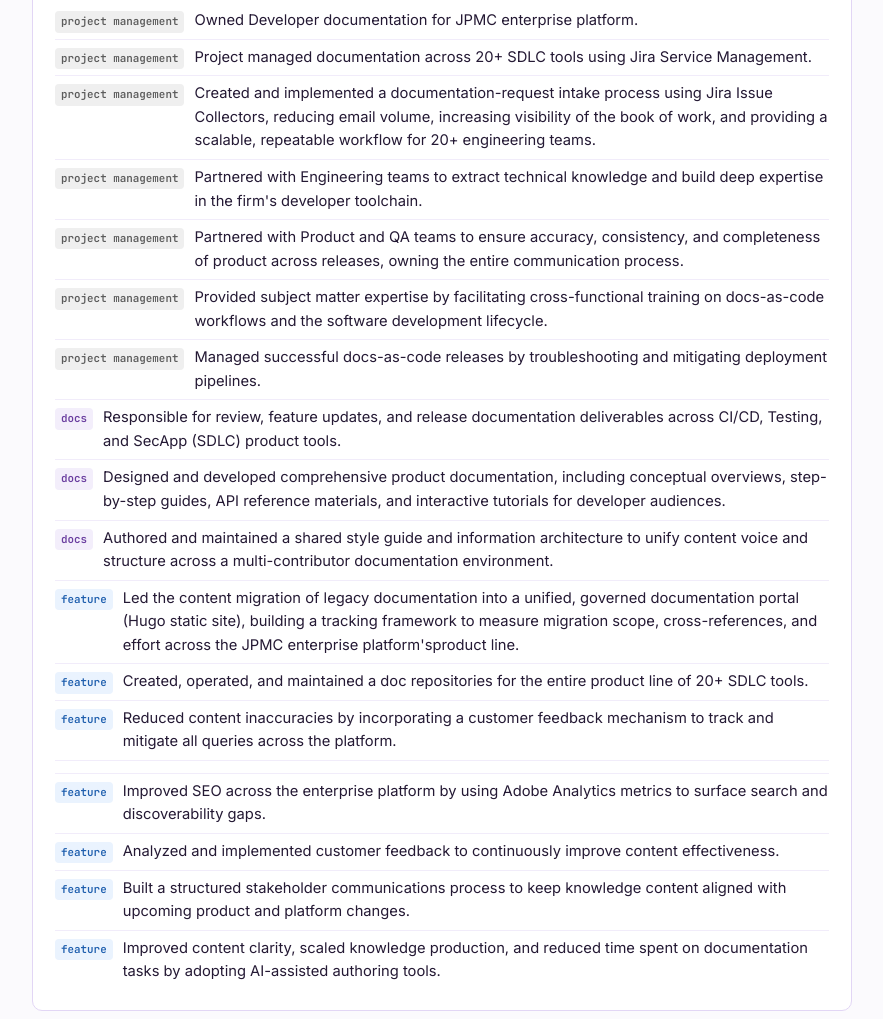
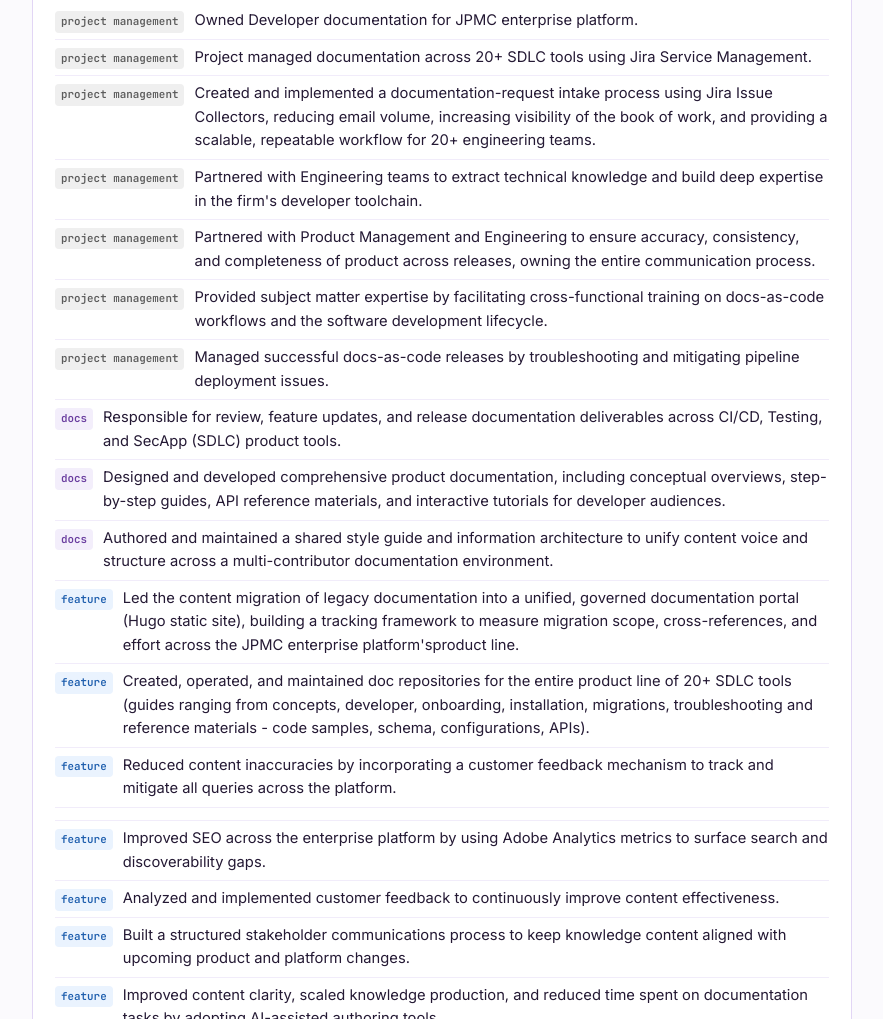
Before and after one commit to purplelitemij/resume2026, a website: page index.html in a window 1280 px wide. Shown: the part 977-1996 px from the top of the page, without its empty margins (338-1221 px from the left). Drawn offline with Linux system fonts and the light colour scheme.

Commit message:
resume changes and resume pdf rebuild

```diff
--- a/index.html
+++ b/index.html
@@ -405,14 +405,14 @@
           <li><span class="commit-tag tag-chore">project management</span> Project managed documentation across 20+ SDLC tools using Jira Service Management.</li>
           <li><span class="commit-tag tag-chore">project management</span> Created and implemented a documentation-request intake process using Jira Issue Collectors, reducing email volume, increasing visibility of the book of work, and providing a scalable, repeatable workflow for 20+ engineering teams.</li>
           <li><span class="commit-tag tag-chore">project management</span> Partnered with Engineering teams to extract technical knowledge and build deep expertise in the firm's developer toolchain.</li>
-          <li><span class="commit-tag tag-chore">project management</span> Partnered with Product and QA teams to ensure accuracy, consistency, and completeness of product across releases, owning the entire communication process.</li>
+          <li><span class="commit-tag tag-chore">project management</span> Partnered with Product Management and Engineering to ensure accuracy, consistency, and completeness of product across releases, owning the entire communication process.</li>
           <li><span class="commit-tag tag-chore">project management</span> Provided subject matter expertise by facilitating cross-functional training on docs-as-code workflows and the software development lifecycle.</li>
-          <li><span class="commit-tag tag-chore">project management</span> Managed successful docs-as-code releases by troubleshooting and mitigating deployment pipelines.</li>
+          <li><span class="commit-tag tag-chore">project management</span> Managed successful docs-as-code releases by troubleshooting and mitigating pipeline deployment issues.</li>
           <li><span class="commit-tag tag-docs">docs</span> Responsible for review, feature updates, and release documentation deliverables across CI/CD, Testing, and SecApp (SDLC) product tools.</li>
           <li><span class="commit-tag tag-docs">docs</span> Designed and developed comprehensive product documentation, including conceptual overviews, step-by-step guides, API reference materials, and interactive tutorials for developer audiences.</li>
           <li><span class="commit-tag tag-docs">docs</span> Authored and maintained a shared style guide and information architecture to unify content voice and structure across a multi-contributor documentation environment.</li>
           <li><span class="commit-tag tag-feat">feature</span> Led the content migration of legacy documentation into a unified, governed documentation portal (Hugo static site), building a tracking framework to measure migration scope, cross-references, and effort across the JPMC enterprise platform'sproduct line.</li>
-          <li><span class="commit-tag tag-feat">feature</span> Created, operated, and maintained a doc repositories for the entire product line of 20+ SDLC tools.</li>
+          <li><span class="commit-tag tag-feat">feature</span> Created, operated, and maintained doc repositories for the entire product line of 20+ SDLC tools (guides ranging from concepts, developer, onboarding, installation, migrations, troubleshooting and reference materials - code samples, schema, configurations, APIs).</li>
           <li><span class="commit-tag tag-feat">feature</span> Reduced content inaccuracies by incorporating a customer feedback mechanism to track and mitigate all queries across the platform.<li>
           <li><span class="commit-tag tag-feat">feature</span> Improved SEO across the enterprise platform by using Adobe Analytics metrics to surface search and discoverability gaps.</li>
           <li><span class="commit-tag tag-feat">feature</span> Analyzed and implemented customer feedback to continuously improve content effectiveness.</li>
```
Also changed, not shown: 1 other file.
